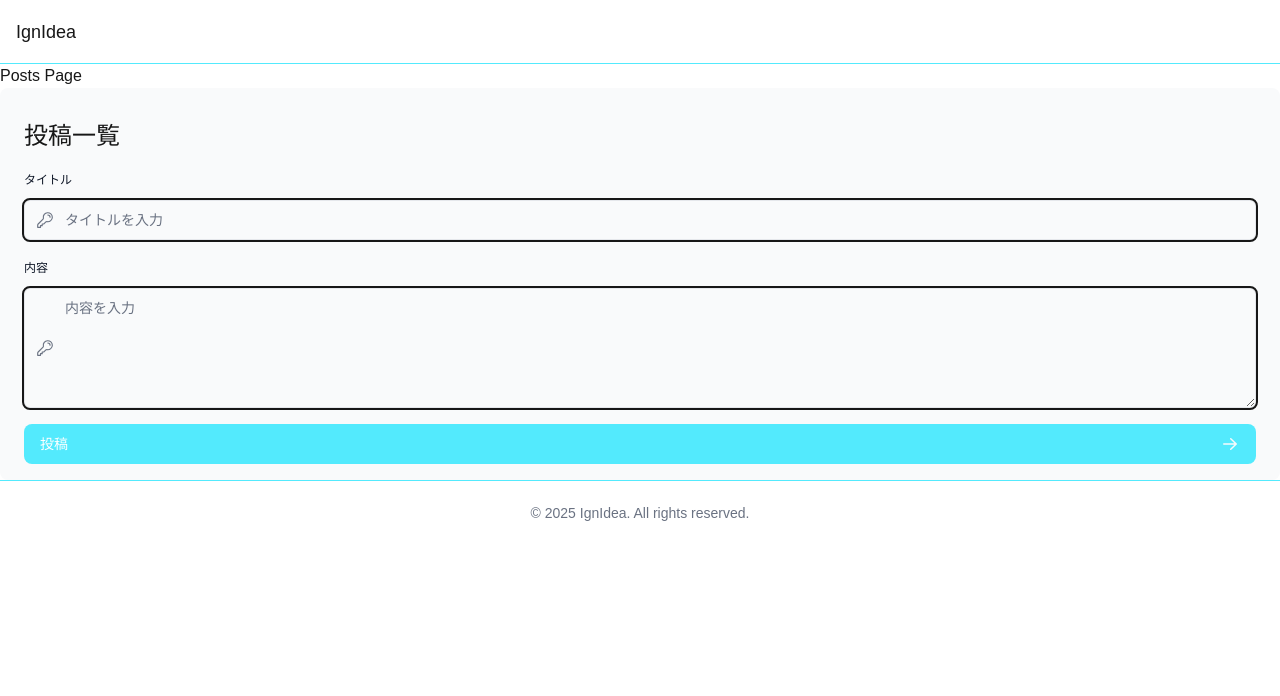
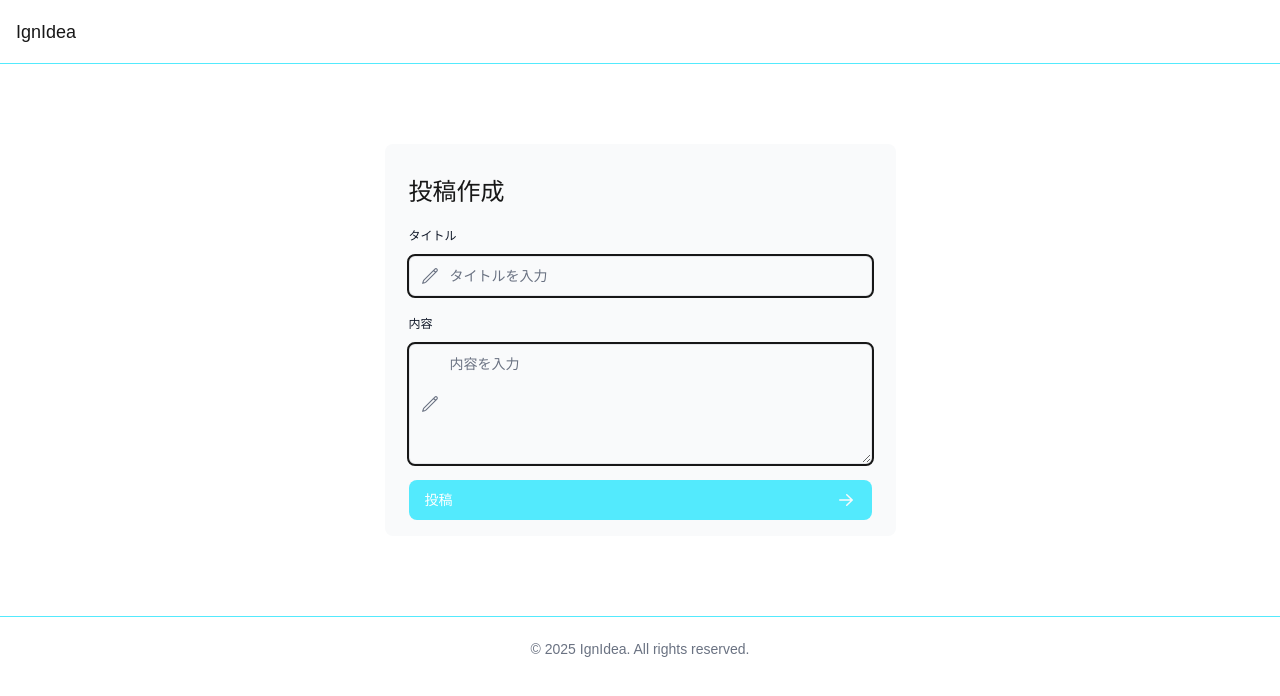
Before and after one commit to yuukimotai/rod-nextjs-client, a Next.js app: page /posts/create in a window 1280 px wide. Shown: the top 696 px of the page. Built offline with nearby package versions, Linux system fonts and the light colour scheme; no server answers.

Commit message:
posts/create UI調整

```diff
--- a/app/posts/create/page.tsx
+++ b/app/posts/create/page.tsx
@@ -1,19 +1,17 @@
 import React from 'react';
 import {
-  AtSymbolIcon,
-  KeyIcon,
-  ExclamationCircleIcon,
+    PencilIcon
 } from '@heroicons/react/24/outline';
 import { ArrowRightIcon } from '@heroicons/react/20/solid';
 import { Button } from '../../ui/button';
 const PostsPage = () => {
     return (
         <>
-            <h1>Posts Page</h1>
+            <main className='flex justify-center p-20'>
                 <form className="space-y-3">
                     <div className="flex-1 rounded-lg bg-gray-50 px-6 pb-4 pt-8">
                         <h1 className='mb-3 text-2xl'>
-                        投稿一覧
+                            投稿作成
                         </h1>
                         <div className="w-full">
                             <div className="mt-4">
@@ -32,7 +30,7 @@
                                     required
                                     minLength={6}
                                     />
-                                <KeyIcon className="pointer-events-none absolute left-3 top-1/2 h-[18px] w-[18px] -translate-y-1/2 text-gray-500 peer-focus:text-gray-900" />
+                                    <PencilIcon className="pointer-events-none absolute left-3 top-1/2 h-[18px] w-[18px] -translate-y-1/2 text-gray-500 peer-focus:text-gray-900" />
                                 </div>
                             </div>
                             <div className="mt-4">
@@ -47,7 +45,7 @@
                                         id="message" name="message" rows={5} cols={50}
                                         placeholder="内容を入力"
                                         required/>
-                                <KeyIcon className="pointer-events-none absolute left-3 top-1/2 h-[18px] w-[18px] -translate-y-1/2 text-gray-500 peer-focus:text-gray-900" />
+                                    <PencilIcon className="pointer-events-none absolute left-3 top-1/2 h-[18px] w-[18px] -translate-y-1/2 text-gray-500 peer-focus:text-gray-900" />
                                 </div>
                             </div>
                         </div>
@@ -56,6 +54,7 @@
                         </Button>
                     </div>
                 </form>
+            </main>
         </>
     );
 }
```
Lines whose indentation alone changed are shown as unchanged.
